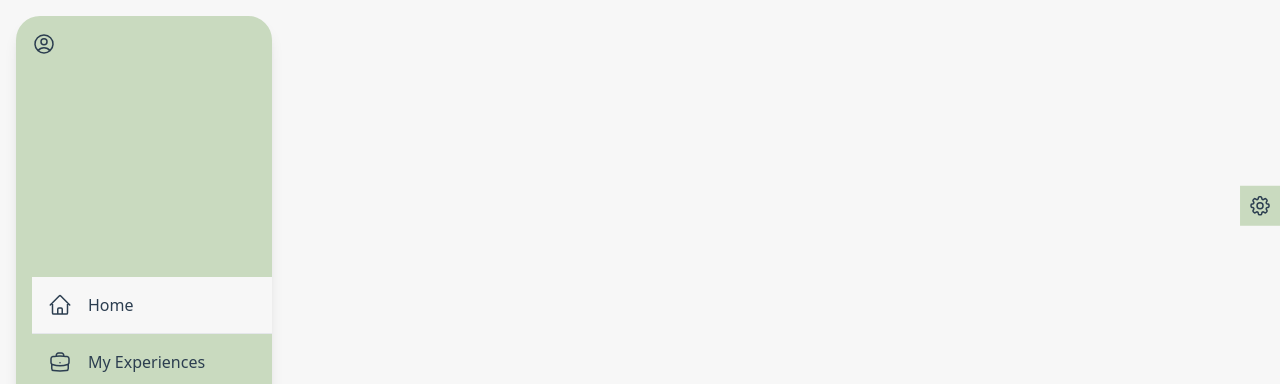
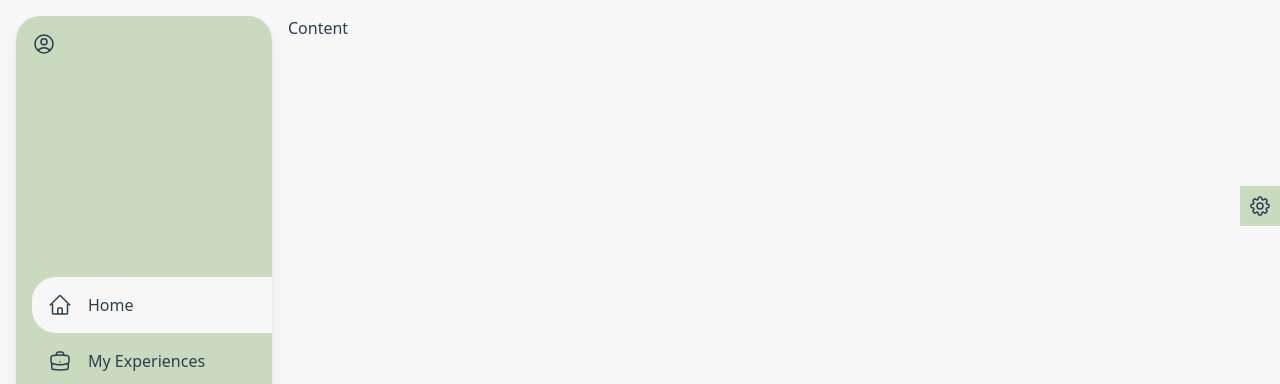
Before and after one commit to aneesa/aneesa-awaludin, a React (Vite) app: page / in a window 1280 px wide. Shown: the top 384 px of the page. Built offline with nearby package versions, Linux system fonts and the light colour scheme.

Commit message:
Add NavDrawer to Landing Page

```diff
--- a/src/components/molecules/List.tsx
+++ b/src/components/molecules/List.tsx
@@ -20,7 +20,8 @@ const ListItem: React.FC<ListItemProps> = ({ icon, label, onClick, isSelected, c
       align='center'
       gap='medium'
       className={clsx(
-        'border-b border-gray-200 w-full cursor-pointer',
+        'w-full cursor-pointer',
+        isSelected ? 'rounded-l-3xl' : '',
         className
       )}
       variant={isSelected ? 'light' : 'primary'}
--- a/src/components/organisms/NavDrawer.tsx
+++ b/src/components/organisms/NavDrawer.tsx
@@ -1,6 +1,6 @@
 // src/components/organisms/NavDrawer.tsx
 import React, { useState } from 'react';
-import clsx from 'clsx'; // Import clsx to combine class names
+import clsx from 'clsx';
 import Div from '../atoms/Div';
 import Flex from '../atoms/Flex';
 import Button from '../atoms/Button';
@@ -8,84 +8,61 @@ import Icon from '../atoms/Icon';
 import List from '../molecules/List';
 
 interface NavDrawerProps {
-  isMobileView?: boolean; // can be used to force mobile view
-  className?: string; // Optional class for additional custom styling
+  isMobileView?: boolean;
+  className?: string;
 }
 
 const LIST_ITEMS = [
-  { id: 'home',
-    icon: (
-      <Icon name="home" />
-    ),
-    label: 'Home',
-  },
-  { id: 'experience',
-    icon: (
-      <Icon name="briefcase" />
-    ),
-    label: 'My Experiences'
-  },
-  { id: 'education',
-    icon: (
-      <Icon name="academic" />
-    ),
-    label: 'My Education'
-  }
+  { id: 'home', icon: <Icon name="home" />, label: 'Home' },
+  { id: 'experience', icon: <Icon name="briefcase" />, label: 'My Experiences' },
+  { id: 'education', icon: <Icon name="academic" />, label: 'My Education' },
 ];
 
 const NavDrawer: React.FC<NavDrawerProps> = ({ isMobileView = false, className = '' }) => {
-  const [isOpen, setIsOpen] = useState(false); // State to control the drawer visibility
-  const [selected, setSelected] = useState(LIST_ITEMS[0].id); // State to control the drawer visibility
+  const [isOpen, setIsOpen] = useState(false);
+  const [selected, setSelected] = useState(LIST_ITEMS[0].id);
 
-  const toggleDrawer = () => setIsOpen(!isOpen);
+  const toggleDrawer = () => setIsOpen(prev => !prev);
 
   return (
     <Div className="relative !p-0">
-      {/* Main Drawer (fixed on the left side) */}
+      {/* Main Drawer */}
       <Div
         variant="light"
         className={clsx(
           'fixed top-0 left-0 w-72 h-full p-4 transform transition-all duration-300 ease-in-out',
-          // For mobile: slide in/out based on isOpen
           isOpen ? 'translate-x-0' : '-translate-x-full',
-          // On desktop: always visible, no sliding effect
           !isMobileView ? 'md:translate-x-0 md:block' : '',
-          className // Custom styling from props
+          className
         )}
+        aria-hidden={!isOpen} // Make it inaccessible when closed
       >
-        <Flex
-          direction='col'
-          className='h-full rounded-3xl shadow-lg'>
-          <Div className='h-1/3 !p-0'>
-            <Icon name='user' />
+        <Flex direction="col" className="h-full rounded-3xl shadow-lg">
+          <Div className="h-1/3 !p-0">
+            {/* Add user info, like name or avatar, here */}
+            <Icon name="user" />
           </Div>
-          <Div className='h-2/3 !p-0'>
+          <Div className="h-2/3 !p-0">
             <List
               items={LIST_ITEMS.map(item => ({
                 ...item,
-                onClick: () => setSelected(item.id)
+                onClick: () => setSelected(item.id),
               }))}
               selected={selected}
-              className='!-mr-4'
+              className="!-mr-4"
             />
           </Div>
         </Flex>
       </Div>
 
-      {/* Button to toggle the drawer */}
+      {/* Toggle Button */}
       <Button
         onClick={toggleDrawer}
-        className={clsx(
-          'fixed top-4 right-4 !p-2',
-          isMobileView ? 'md:block' : 'md:hidden'
-        )}
+        className={clsx('fixed top-4 right-4 !p-2', isMobileView ? 'md:block' : 'md:hidden')}
+        aria-label={isOpen ? 'Close navigation drawer' : 'Open navigation drawer'}
+        aria-expanded={isOpen ? 'true' : 'false'}
       >
-        {isOpen ? (
-          <Icon name='close' />
-          ) : (
-            <Icon name='menu' />
-          )
-        }
+        {isOpen ? <Icon name="close" /> : <Icon name="menu" />}
       </Button>
     </Div>
   );
--- a/src/pages/LandingPage.tsx
+++ b/src/pages/LandingPage.tsx
@@ -3,11 +3,33 @@ import React from 'react';
 import NavDrawer from '../components/organisms/NavDrawer';
 import SettingDrawer from '../components/organisms/SettingDrawer';
 import Div from '../components/atoms/Div';
+import Flex from '../components/atoms/Flex';
 
 const LandingPage: React.FC = () => {
   return (
     <Div className="landing-page h-full" variant="light">
+      {/* Navigation Drawer */}
       <NavDrawer />
+
+      {/* Main Content Area */}
+      <Flex variant="light" className="h-full !p-0">
+        {/* This dummy block can be used for visual testing behind the NavDrawer */}
+        <Div
+          variant="light"
+          className="h-full !p-0 w-0 md:w-72 ml-0 md:-ml-4 transition-all duration-300 ease-in-out">
+          *
+        </Div>
+
+        {/* Main Content - Adjusts depending on screen size */}
+        <Div
+          variant="light"
+          className="h-full flex-1 !p-0 transition-all duration-300 ease-in-out">
+          {/* Content area that pushes right on desktop */}
+          Content
+        </Div>
+      </Flex>
+
+      {/* Settings Drawer */}
       <SettingDrawer />
     </Div>
   );
```
